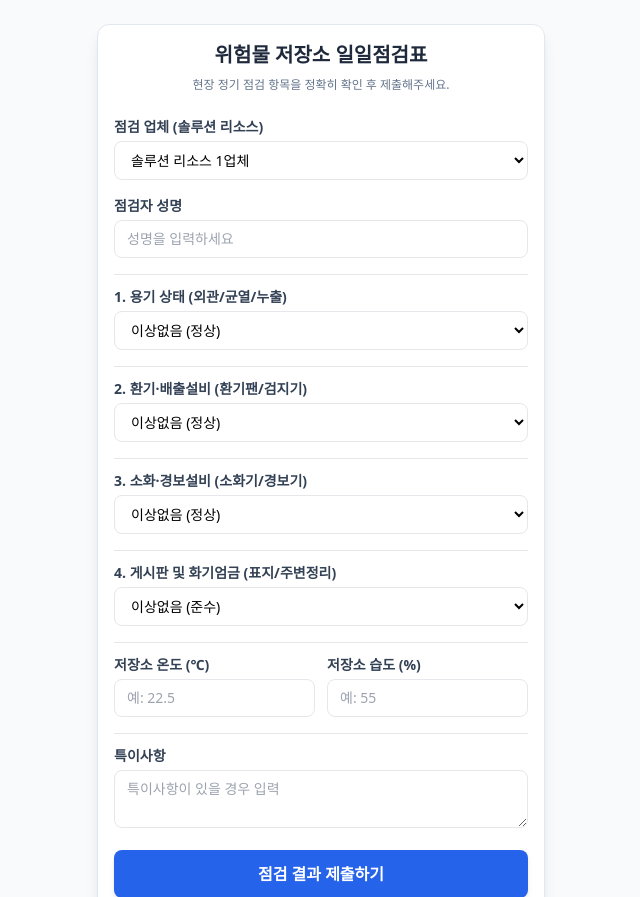
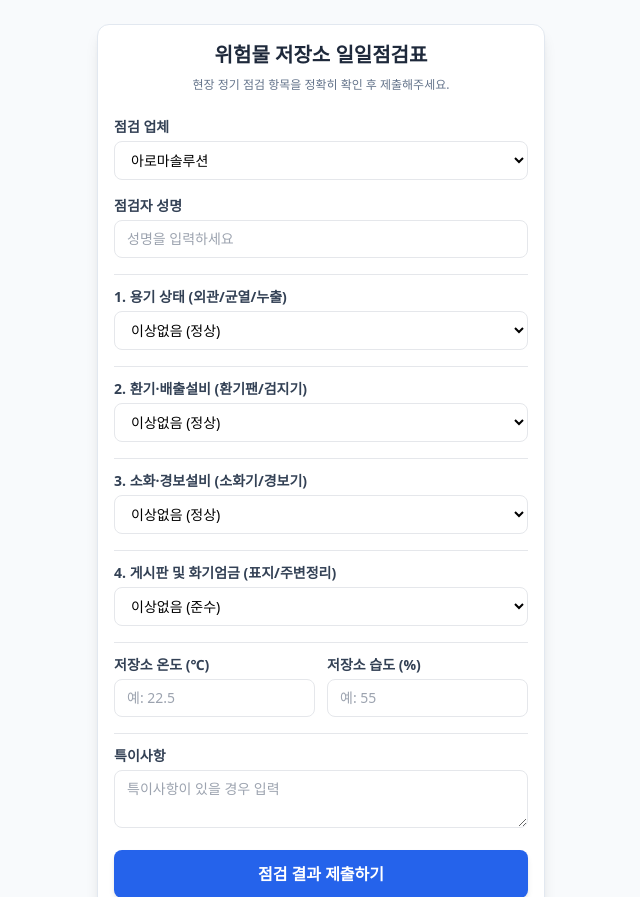
Before and after one commit to wjsdydxo94-a11y/hazardous-check, a Flask app: page / in a window 1280 px wide. Shown: the top 897 px of the page, without its empty margins (319-959 px from the left). Run offline with Flask 3, Linux system fonts and the light colour scheme; some libraries are stand-ins or nearby versions.

Commit message:
Update index.html

```diff
--- a/templates/index.html
+++ b/templates/index.html
@@ -14,10 +14,10 @@
         <form action="/submit" method="POST" class="space-y-4">
             <!-- 업체 선택 -->
             <div>
-                <label class="block text-sm font-semibold text-slate-700 mb-1">점검 업체 (솔루션 리소스)</label>
+                <label class="block text-sm font-semibold text-slate-700 mb-1">점검 업체</label>
                 <select name="company" class="w-full px-3 py-2 border rounded-lg text-sm bg-white" required>
-                    <option value="솔루션 리소스 1업체">솔루션 리소스 1업체</option>
-                    <option value="솔루션 리소스 2업체">솔루션 리소스 2업체</option>
+                    <option value="아로마솔루션">아로마솔루션</option>
+                    <option value="아로마리소스">아로마리소스</option>
                 </select>
             </div>
 
```
